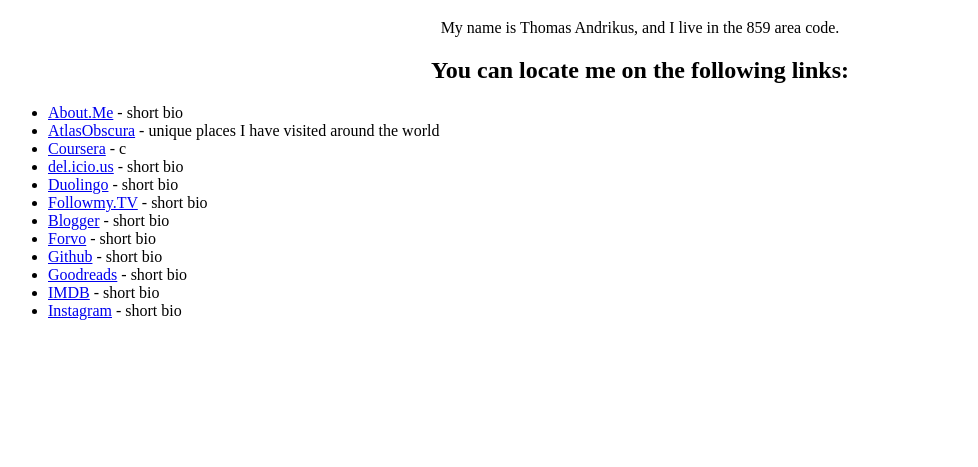
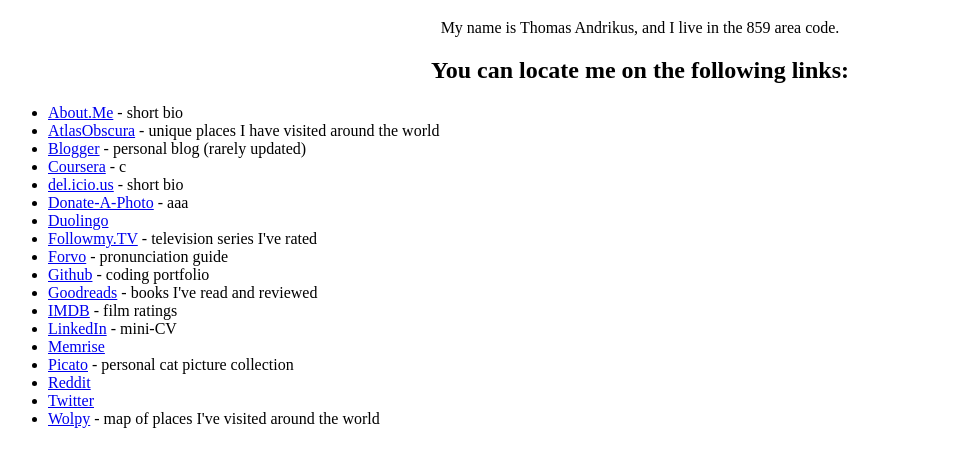
Before and after one commit to kansai2kansas/kansai2kansas.github.io, a plain HTML site: page index.html in a window 1280 px wide. Shown: the part 61-528 px from the top of the page, without its empty margins (0-978 px from the left). Drawn offline with Linux system fonts and the light colour scheme.

Commit message:
membangun situs maya

```diff
--- a/index.html
+++ b/index.html
@@ -19,16 +19,23 @@
 <ul style="list-style-type:disc">
   <li><a href="https://about.me/andrikus">About.Me</a> - short bio</li>
   <li><a href="http://www.atlasobscura.com/users/andrikus">AtlasObscura</a> - unique places I have visited around the world</li>
+  <li><a href="http://foreignprophecies.blogspot.com/">Blogger</a> - personal blog (rarely updated)</li>
   <li><a href="https://www.coursera.org/user/i/b30414ace77df81f52a272abbd6eee39">Coursera</a> - c</li>
   <li><a href="https://del.icio.us/kansai2kansas">del.icio.us</a> - short bio</li>
-  <li><a href="https://www.duolingo.com/andrikus">Duolingo</a> - short bio</li>
-  <li><a href="http://followmy.tv/u/kansai2kansas">Followmy.TV</a> - short bio</li>
-  <li><a href="http://foreignprophecies.blogspot.com/">Blogger</a> - short bio</li>
-  <li><a href="https://forvo.com/user/kansai2kansas/">Forvo</a> - short bio</li>
-  <li><a href="https://github.com/kansai2kansas">Github</a> - short bio</li>
-  <li><a href="https://www.goodreads.com/user/show/1918609-thomas-andrikus">Goodreads</a> - short bio</li>
-  <li><a href="http://www.imdb.com/user/ur7187048/">IMDB</a> - short bio</li>
-  <li><a href="https://www.instagram.com/kansai2kansas/">Instagram</a> - short bio</li>
+  <li><a href="http://donateaphoto.com/profile/thomas">Donate-A-Photo</a> - aaa</li>
+  <li><a href="https://www.duolingo.com/andrikus">Duolingo</a></li>
+  <li><a href="http://followmy.tv/u/kansai2kansas">Followmy.TV</a> - television series I've rated</li>
+  <li><a href="https://forvo.com/user/kansai2kansas/">Forvo</a> - pronunciation guide</li>
+  <li><a href="https://github.com/kansai2kansas">Github</a> - coding portfolio</li>
+  <li><a href="https://www.goodreads.com/user/show/1918609-thomas-andrikus">Goodreads</a> - books I've read and reviewed</li>
+  <li><a href="http://www.imdb.com/user/ur7187048/">IMDB</a> - film ratings</li>
+  <li><a href="https://www.linkedin.com/in/andrikus">LinkedIn</a> - mini-CV</li>
+  <li><a href="https://www.memrise.com/user/ThomasAndrikus/">Memrise</a></li>
+  <li><a href="http://www.picato.net/member/andrikus">Picato</a> - personal cat picture collection</li>
+  <li><a href="https://www.reddit.com/user/kansai2kansas/">Reddit</a></li>
+  <li><a href="https://twitter.com/kansai2kansas">Twitter</a></li>
+  <li><a href="http://wolpy.com/thomas">Wolpy</a> - map of places I've visited around the world</li>
+
 
 </ul>
 
```
